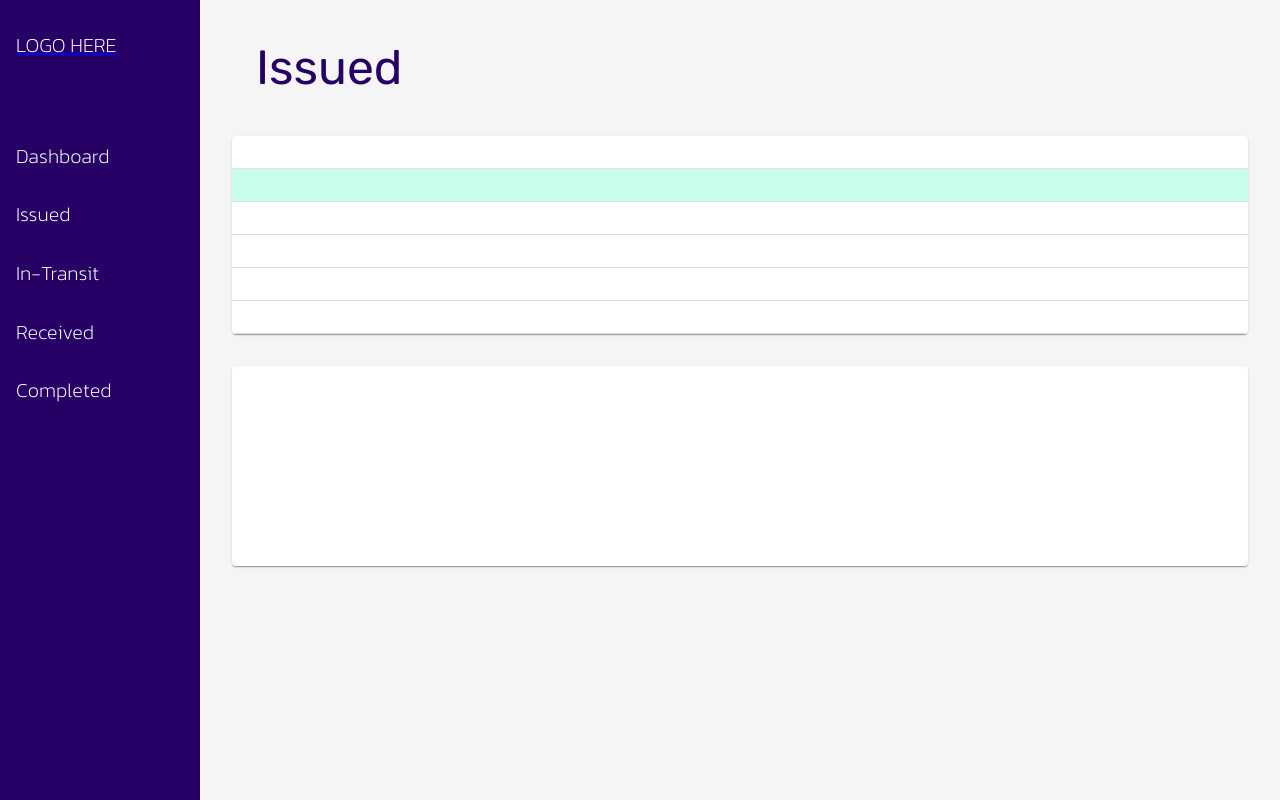
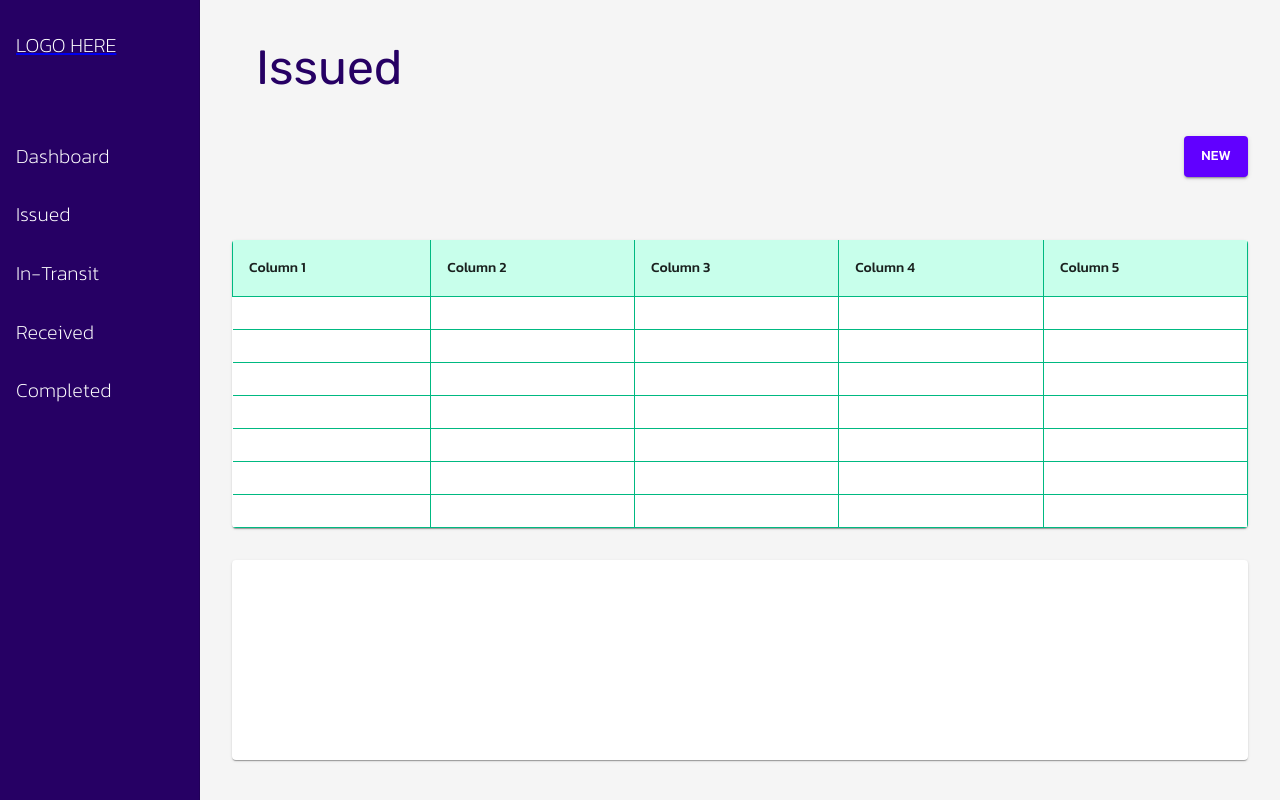
Before and after one commit to Rahik-Sikder/b2bfintech, a React (Create React App) app in the folder b2bfintechs24/: page /issued in a window 1280 px wide. Built offline with nearby package versions, Linux system fonts and the light colour scheme.

Commit message:
table mods

```diff
--- a/b2bfintechs24/src/components/StyledTable.js
+++ b/b2bfintechs24/src/components/StyledTable.js
@@ -2,26 +2,24 @@ import React from "react";
 import { Box, Table, TableBody, TableCell, TableContainer, TableHead, TableRow, Paper } from "@mui/material";
 
 const StyledTable = ({ numRows, numColumns }) => {
-  // Generate an array with numbers from 1 to numRows for creating empty rows
   const rowsArray = Array.from({ length: numRows }, (_, index) => index + 1);
+  const columnsArray = Array.from({ length: numColumns }, (_, index) => index + 1);
 
   return (
     <TableContainer component={Paper}>
       <Table>
-        <TableHead>
+        <TableHead style={{ backgroundColor: "#C8FFEB", borderBottom: "1px solid #C8FFEB" }}>
           <TableRow>
-            {/* Generate table header cells based on the number of columns */}
-            {Array.from({ length: numColumns }, (_, index) => (
-              <TableCell key={index}></TableCell>
+            {columnsArray.map((columnNumber) => (
+              <TableCell key={columnNumber} style={{ borderBottom: "1px solid #00B981", borderLeft: "1px solid #00B981", borderRight: "1px solid #00B981" }}>Column {columnNumber}</TableCell>
             ))}
           </TableRow>
         </TableHead>
-        <TableBody>
+        <TableBody style={{ borderTop: "none" }}>
           {rowsArray.map((rowNumber) => (
-            <TableRow key={rowNumber} style={{ backgroundColor: rowNumber === 1 ? "#C8FFEB" : "inherit" }}>
-              {/* Generate empty cells based on the number of columns */}
-              {Array.from({ length: numColumns }, (_, index) => (
-                <TableCell key={index}></TableCell>
+            <TableRow key={rowNumber}>
+              {columnsArray.map((columnNumber) => (
+                <TableCell key={columnNumber} style={{ borderBottom: "1px solid #00B981", borderRight: "1px solid #00B981" }}></TableCell>
               ))}
             </TableRow>
           ))}
--- a/b2bfintechs24/src/pages/Issued.js
+++ b/b2bfintechs24/src/pages/Issued.js
@@ -1,5 +1,5 @@
 import React from "react";
-import { Typography, Container, Stack } from "@mui/material";
+import { Typography, Container, Stack, Button, Box } from "@mui/material";
 import PageContainer from "../components/PageContainer";
 import SimplePaper from "../components/SimplePaper";
 import StyledTable from "../components/StyledTable";
@@ -12,9 +12,26 @@ const Issued = () => {
           Issued
         </Typography>
       </Container>
-      <Stack spacing={4} marginTop={5}>
-        {/* pass in parameters for rows and columns */}
-        <StyledTable numRows={5} numColumns={3} />
+      <Stack spacing={4} marginTop={5} position="relative">
+        {/* Button */}
+        <Button
+          variant="contained"
+          color="primary"
+          sx={{
+            position: "absolute",
+            top: 0,
+            right: 0,
+            marginTop: "-30px",
+            padding: "8px",
+          }}
+        >
+          New
+        </Button>
+        {/* Spacer */}
+        <Box height="40px" /> {/* Adjust height as needed */}
+        {/* Table */}
+        <StyledTable numRows={7} numColumns={5} />
+        {/* Other components */}
         <SimplePaper height={200} />
       </Stack>
     </PageContainer>
```
